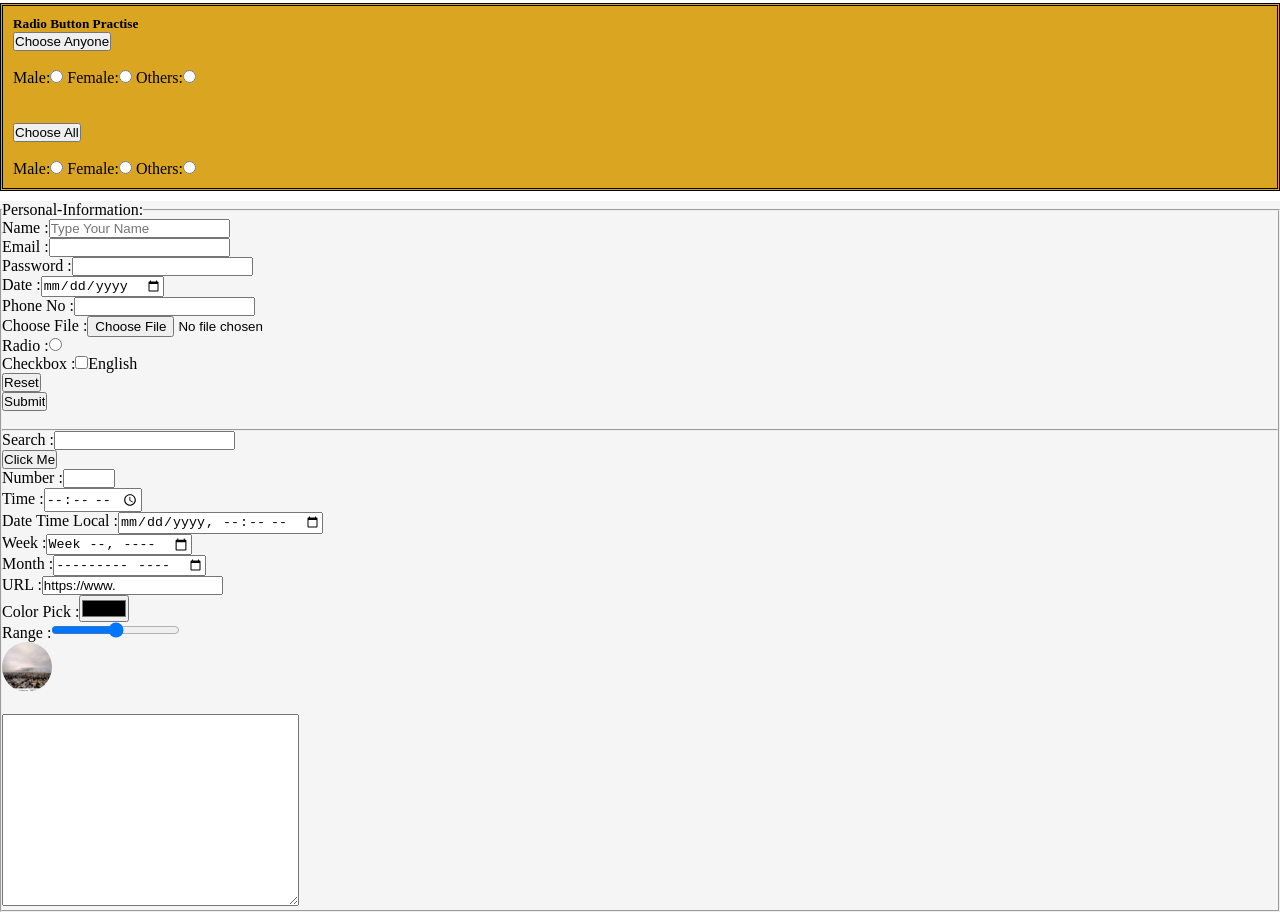
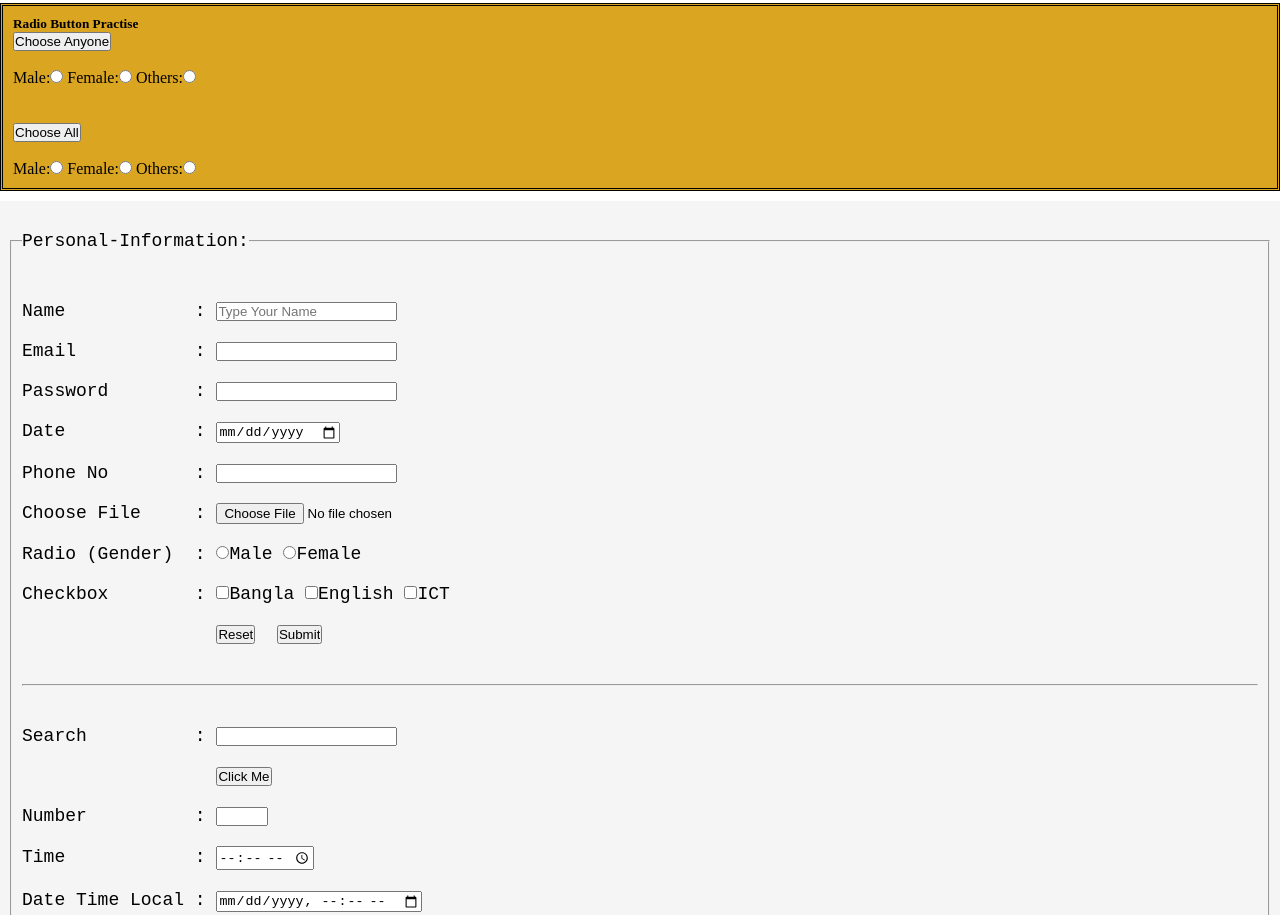
Before and after one commit to ROKUBOSS/Rokib-Hasan, a plain HTML site: page form.html in a window 1280 px wide. Shown: the part 657-1572 px from the top of the page. Drawn offline with Linux system fonts and the light colour scheme.

Commit message:
filesadd

```diff
--- a/form.html
+++ b/form.html
@@ -121,35 +121,38 @@ Female:<input type="radio" name="gender2" id="">
 Others:<input type="radio" name="gender3" id="">
 </div>
 <div class="form" style="background-color: whitesmoke;">
+<pre style="font-size: 18px; padding: 10px;">
 <form action="/action_page.php">
-        <fieldset>
+<fieldset style="padding: 10px;">
 <legend>Personal-Information:</legend>
-        Name :<input type="text" placeholder="Type Your Name"> <br>
-        Email :<input type="email"> <br>
-        Password :<input type="password"><br>
-        Date :<input type="date"> <br>
-        Phone No :<input type="tel"><br>
-        Choose File :<input type="file"> <br>
-        Radio :<input type="radio"><br>
-        Checkbox :<input type="checkbox">English <br>
-        <input type="reset"><br>
-        <input type="submit"><br><br> <hr>
-        Search :<input type="search"><br>
+Name            : <input type="text" placeholder="Type Your Name"> <br>
+Email           : <input type="email"> <br>
+Password        : <input type="password"><br>
+Date            : <input type="date"> <br>
+Phone No        : <input type="tel"><br>
+Choose File     : <input type="file"> <br>
+Radio (Gender)  : <input type="radio" name="gender">Male <input type="radio" name="gender">Female<br>
+Checkbox        : <input type="checkbox">Bangla <input type="checkbox">English <input type="checkbox">ICT <br>
+                  <input type="reset">  <input type="submit"><br><br> <hr>
+
+Search          : <input type="search"><br>
                   <input type="button" value="Click Me"><br>
-        Number :<input type="number" min="0" max="19"><br>
-        Time :<input type="time"><br>
-        Date Time Local :<input type="datetime-local"> <br>
-        Week :<input type="week"><br>
-        Month :<input type="month"><br>
-        URL :<input type="url" name="url" value="https://www."><br>
-        Color Pick :<input type="color"> <br>
-        Range :<input type="range"><br>
+Number          : <input type="number" min="0" max="19"><br>
+Time            : <input type="time"><br>
+Date Time Local : <input type="datetime-local"> <br>
+Week            : <input type="week"><br>
+Month           : <input type="month"><br>
+URL             :  <input type="url" name="url" value="https://www."><br>
+Color Pick      :  <input type="color"> <br>
+Range           :  <input type="range"><br>
                   <input type="image" src="favicon.jpeg" height="50px" width="50px" style="border-radius: 25px;"><br>
                   <input type="hidden"> <br>
+                  <label for="com">Comments</label>
                   <textarea name="" id="" cols="30" rows="10" style="padding: 20px;"></textarea>
 
 </fieldset>
 </form>
+</pre>
 </div>
 <div class="mogo">
 <h5>Type (Atrribute) </h5>
```
Also changed, not shown: index.html (+1 -1 lines). Lines whose indentation alone changed are shown as unchanged.
